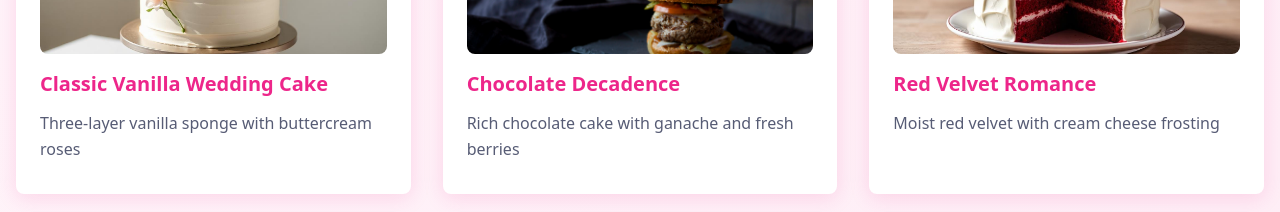
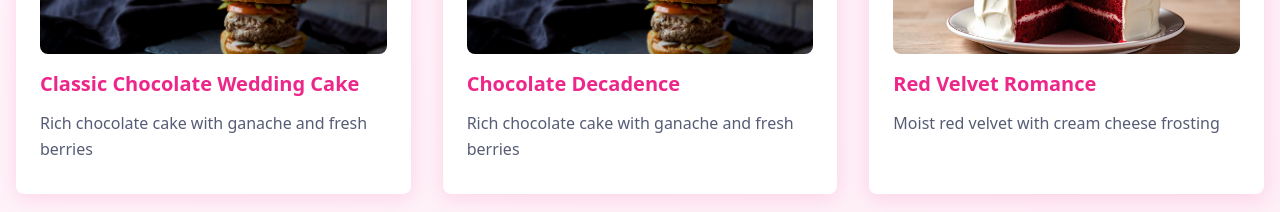
Before and after one commit to vishalprolance/sweet-calls-bakery, a React (Vite) app: page / in a window 1280 px wide. Shown: the part 1226-1438 px from the top of the page. Built offline with nearby package versions, Linux system fonts and the light colour scheme.

Commit message:
Update cake image
Replace the current cake image with a chocolate cake image.

```diff
--- a/src/components/FeaturedCakes.tsx
+++ b/src/components/FeaturedCakes.tsx
@@ -19,9 +19,9 @@ import cake14 from "@/assets/cakes/cake14.jpg";
 const FeaturedCakes = () => {
   const cakes = [
     {
-      name: "Classic Vanilla Wedding Cake",
-      description: "Three-layer vanilla sponge with buttercream roses",
-      imageUrl: cake1
+      name: "Classic Chocolate Wedding Cake",
+      description: "Rich chocolate cake with ganache and fresh berries",
+      imageUrl: cake2
     },
     {
       name: "Chocolate Decadence",
```
